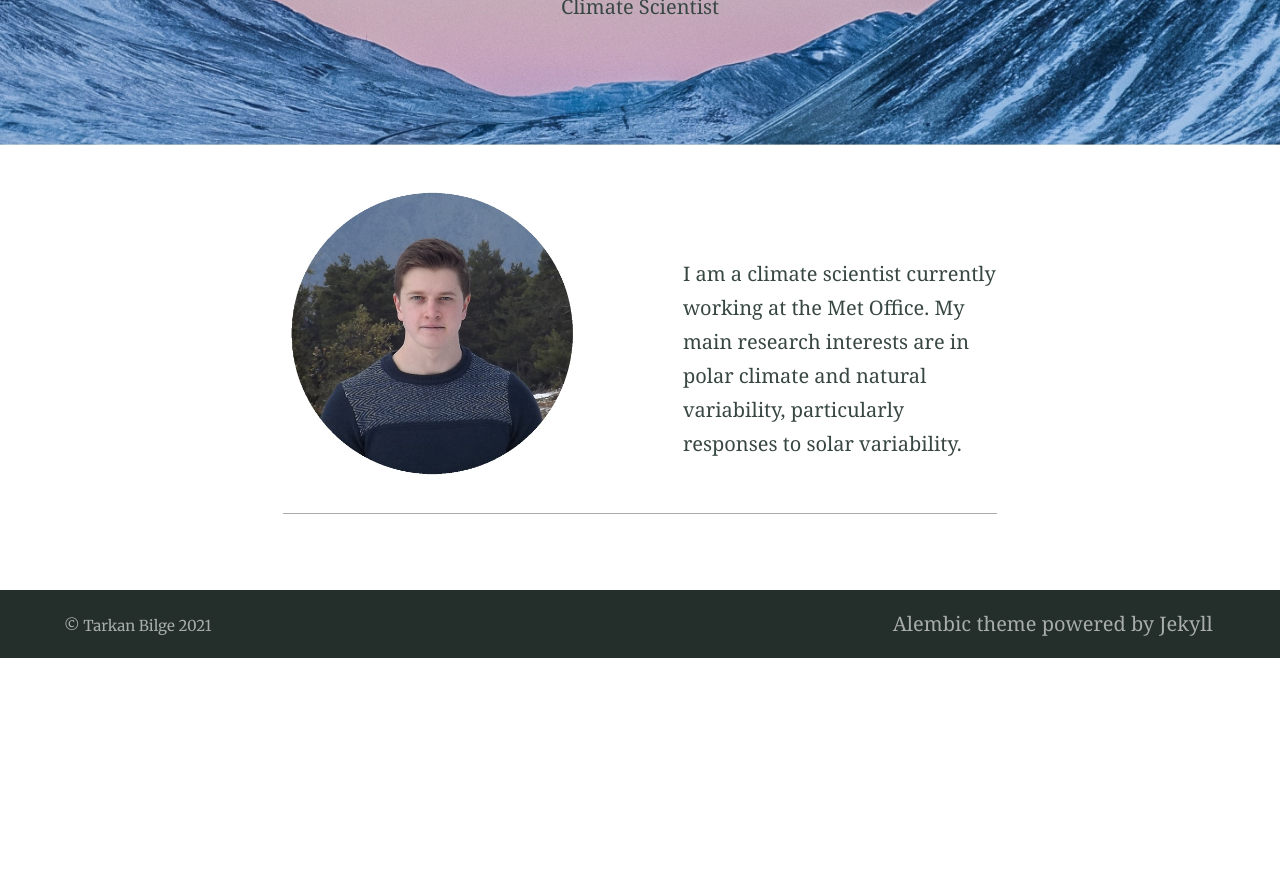
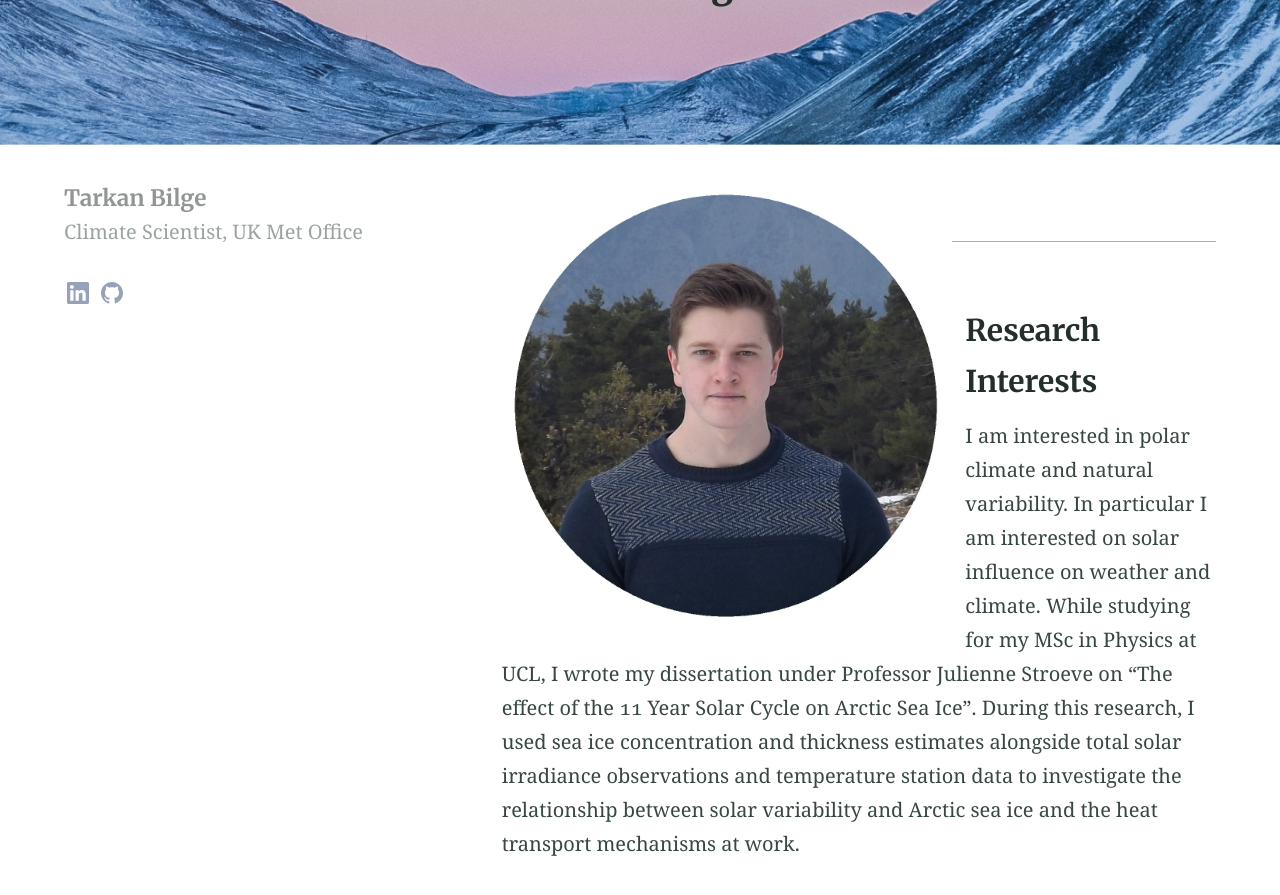
Before and after one commit to tarkanbilge/tarkanbilge.github.io, a Jekyll site: the page built from index.md, in a window 1280 px wide and 900 px high, scrolled down 261 px. Shown: the top 895 px of the window. Built offline with Jekyll 4.4.1, drawn with Linux system fonts in a browser that asks for light colours; before the commit the page ends 919 px from its top, so only the background shows below that; some of the changed text lies outside the part shown.

Commit message:
Update to index (home) page
* Added aside
* Changed layout to vertical

```diff
--- a/_config.yml
+++ b/_config.yml
@@ -119,8 +119,8 @@ favicons: # Favicons are also used in the manifest file. Syntax is 'size: path'
 navigation_header:
 - title: Home
   url: /
-- title: Learn
-  url: /learn/
+# - title: Learn
+#   url: /learn/
 # - title: Blog
 #   url: /blog/
 # - title: Categories
--- a/_includes/site-aside.html
+++ b/_includes/site-aside.html
@@ -1,4 +1,4 @@
-<aside class="aside  typeset  aside--{{ include.align | default: 'right' }}">
+<aside class="aside  typeset  aside--{{ include.align | default: 'left' }}">
 
   {% if page.layout == "post" %}
     <section class="section  section--related-posts">
@@ -7,8 +7,8 @@
 
   {% elsif page.layout == "page" or page.layout == "home" or page.layout == "blog" %}
     <section class="section  section--description">
-      <h3>About this site</h3>
-      <p>{{ site.description }}</p>
+      <h5>Tarkan Bilge</h5>
+      <p>Climate Scientist, UK Met Office</p>
       {% include nav-social.html %}
     </section>
 
--- a/index.md
+++ b/index.md
@@ -2,13 +2,42 @@
 title:
 feature_text: |
   ## Tarkan Bilge
-  Climate Scientist
 feature_image: "https://tarkanbilge.github.io/assets/mountain1.jpg"
+aside: true
 ---
 
-{% include figure.html image="https://tarkanbilge.github.io/assets/web_profile1.jpg" position="left" width="300" height="800" %}
-
-<div style="margin-left: 20em;" > <br/><br/>
-I am a climate scientist currently working at the Met Office. My main research interests are in polar climate and natural variability, particularly responses to solar variability.  </div>
+{% include figure.html image="https://tarkanbilge.github.io/assets/web_profile1.jpg" position="left" width="450" height="435" %}
 
 ---
+
+### Research Interests
+
+I am interested in polar climate and natural variability. In particular I am interested on solar influence on weather and climate. While studying for my MSc in Physics at UCL, I wrote my dissertation under Professor Julienne Stroeve on “The effect of the 11 Year Solar Cycle on Arctic Sea Ice”. During this research, I used sea ice concentration and thickness estimates alongside total solar irradiance observations and temperature station data to investigate the relationship between solar variability and Arctic sea ice and the heat transport mechanisms at work.
+
+---
+
+### Skills
+
+* Python, R, Fortran, Mathematica, Shell scripting
+* Fourier analysis, principal component analysis
+* Weather and climate data analysis and visualisation
+
+---
+
+### Conferences
+
+**Arctic Frontiers 2021**
+Performance of Sea Ice Thickness Forecasts to Support Arctic Activities
+
+Bilge, Tarkan (1); Fournier, Nicolas (1); Carneiro, Davi (1); Hume-Wright, Laura (1); Tietsche, Steffen (2); Bertino, Laurent (3)
+(1) UK Met Office, (2) ECMWF, (3) NERSC
+
+---
+
+### Education
+
+**UCL**
+Master of Science (MSc), Physics
+
+**University of St Andrews**
+Bachelor of Science (BSc), Physics
```
